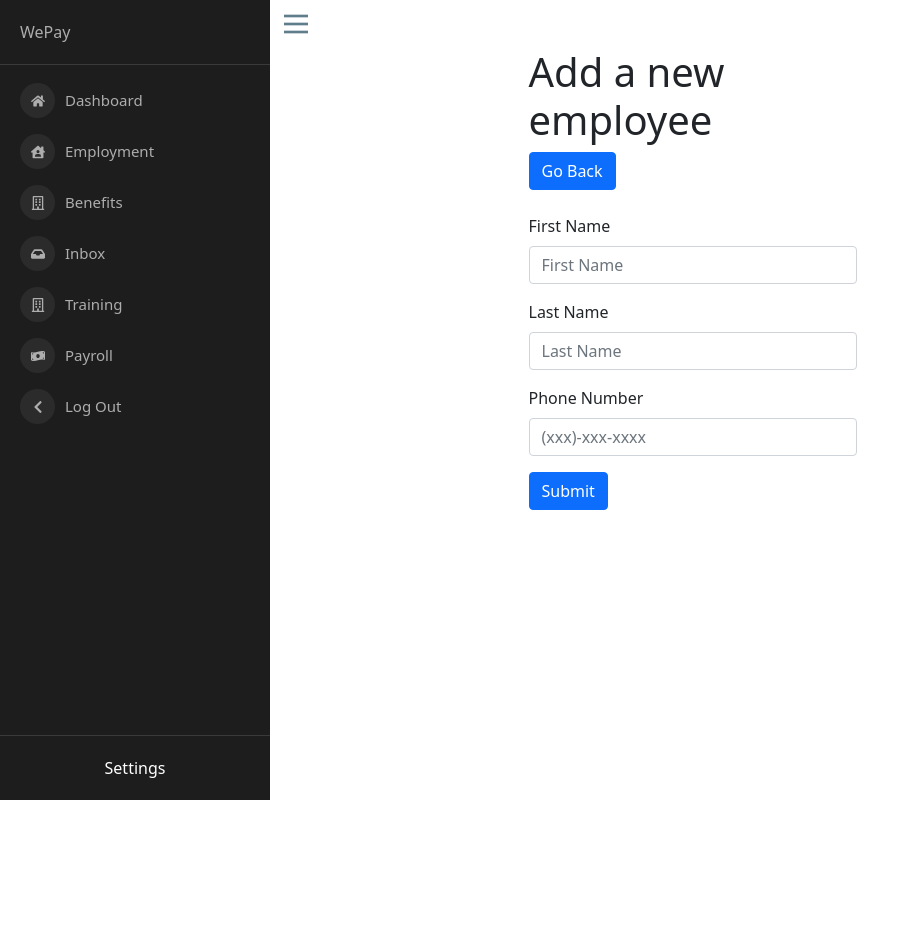
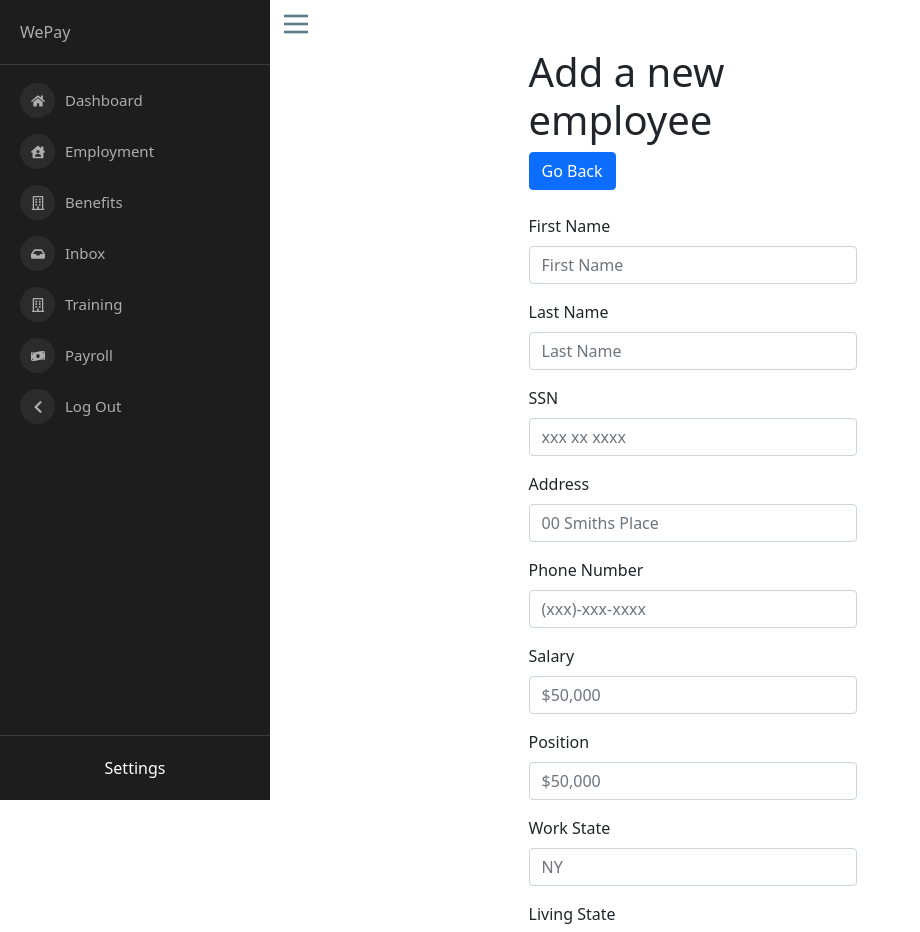
Before and after one commit to ilei0893/WePay, a React (Create React App) app: page /add-employee in a window 1280 px wide. Shown: the top 932 px of the page, without its empty margins (0-920 px from the left). Before the commit the page ends 800 px from the top, so only its background shows below. Built offline with nearby package versions, Linux system fonts and the light colour scheme.

Commit message:
Added the rest of the inputs for the form

```diff
--- a/src/pages/Dashboard/AddEmployee.js
+++ b/src/pages/Dashboard/AddEmployee.js
@@ -21,9 +21,33 @@ export default class AddEmployee extends Component {
                 <Form.Label>Last Name</Form.Label>
                 <Form.Control type="text" placeholder="Last Name" />
               </Form.Group>
+              <Form.Group className="mb-3" controlId="formSSN">
+                <Form.Label>SSN</Form.Label>
+                <Form.Control type="text" placeholder="xxx xx xxxx" />
+              </Form.Group>
+              <Form.Group className="mb-3" controlId="formAddress">
+                <Form.Label>Address</Form.Label>
+                <Form.Control type="text" placeholder="00 Smiths Place" />
+              </Form.Group>
               <Form.Group className="mb-3" controlId="formPhoneNumber">
                 <Form.Label>Phone Number</Form.Label>
                 <Form.Control type="tel" placeholder="(xxx)-xxx-xxxx" />
+              </Form.Group>
+              <Form.Group className="mb-3" controlId="formSalary">
+                <Form.Label>Salary</Form.Label>
+                <Form.Control type="text" placeholder="$50,000" />
+              </Form.Group>
+              <Form.Group className="mb-3" controlId="formPosition">
+                <Form.Label>Position</Form.Label>
+                <Form.Control type="text" placeholder="$50,000" />
+              </Form.Group>
+              <Form.Group className="mb-3" controlId="formWorkState">
+                <Form.Label>Work State</Form.Label>
+                <Form.Control type="text" placeholder="NY" />
+              </Form.Group>
+              <Form.Group className="mb-3" controlId="formLivingState">
+                <Form.Label>Living State</Form.Label>
+                <Form.Control type="text" placeholder="NY" />
               </Form.Group>
               <Button variant="primary" type="submit">
                 Submit
```
